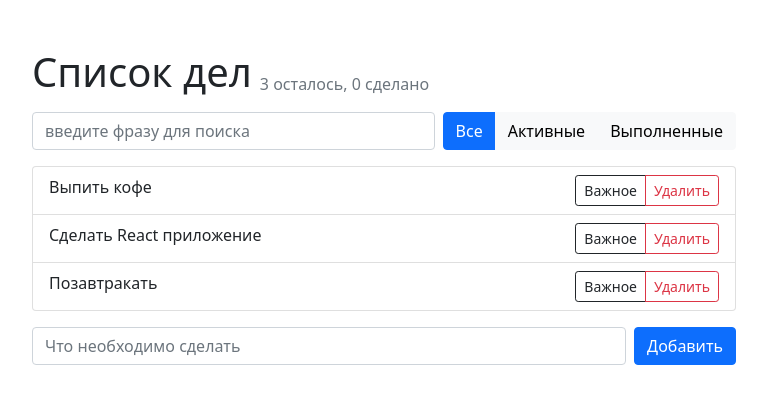
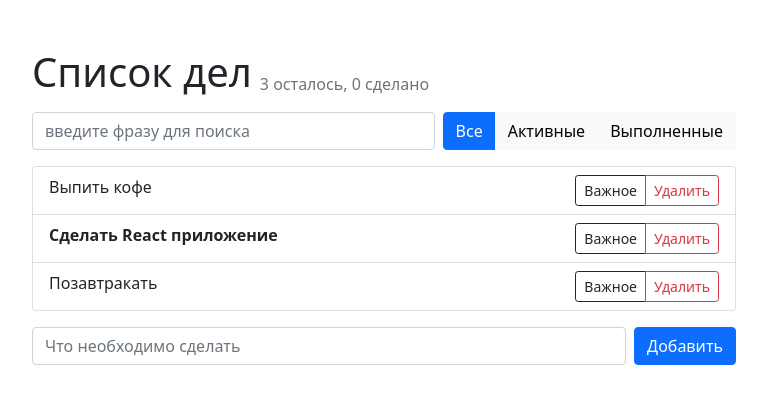
Before and after one commit to anmeshkov/react-todo-list, a React (Create React App) app: page / in a window 1280 px wide. Shown: the top 404 px of the page, without its empty margins (16-783 px from the left). Built offline with nearby package versions, Linux system fonts and the light colour scheme.

Commit message:
feat: реализован функционал важных задач и выполненых задач

```diff
--- a/src/components/App.js
+++ b/src/components/App.js
@@ -5,12 +5,57 @@ import List from "./List";
 import Footer from "./Footer";
 
 class App extends React.Component {
+  // state
   state = {
     todoData: [
-      { id: 0, title: "Выпить кофе" },
-      { id: 1, title: "Сделать React приложение" },
-      { id: 2, title: "Позавтракать" },
+      { id: 0, title: "Выпить кофе", important: false, done: false },
+      {
+        id: 1,
+        title: "Сделать React приложение",
+        important: true,
+        done: false,
+      },
+      { id: 2, title: "Позавтракать", important: false, done: false },
     ],
+  };
+
+  onToggleImportant = (id) => {
+    this.setState((state) => {
+      // 1. находим индекс задачи в массиве todoData
+      const index = state.todoData.findIndex((el) => el.id === id);
+
+      // 2. формируем новый массив {} но с обратным значением important
+      const oldItem = state.todoData[index];
+      const newItem = { ...oldItem, important: !oldItem.important };
+
+      // 3. формируем новый массив [] с новым значением
+      const part1 = state.todoData.slice(0, index);
+      const part2 = state.todoData.slice(index + 1);
+
+      return {
+        todoData: [...part1, newItem, ...part2],
+      };
+    });
+  };
+
+  onToggleDone = (id) => {
+    console.log("onToggleDone");
+    this.setState((state) => {
+      // 1. находим индекс задачи в массиве todoData
+      const index = state.todoData.findIndex((el) => el.id === id);
+
+      // 2. формируем новый массив {} но с обратным значением important
+      const oldItem = state.todoData[index];
+      const newItem = { ...oldItem, done: !oldItem.done, important: false };
+
+      // 3. формируем новый массив [] с новым значением
+      const part1 = state.todoData.slice(0, index);
+      const part2 = state.todoData.slice(index + 1);
+
+      return {
+        todoData: [...part1, newItem, ...part2],
+      };
+    });
   };
 
   render() {
@@ -18,7 +63,11 @@ class App extends React.Component {
       <div>
         <Header />
         <Search />
-        <List data={this.state.todoData}/>
+        <List
+          data={this.state.todoData}
+          onToggleImportant={this.onToggleImportant}
+          onToggleDone={this.onToggleDone}
+        />
         <Footer />
       </div>
     );
--- a/src/components/List.js
+++ b/src/components/List.js
@@ -1,8 +1,15 @@
-import ListItem from './ListItem';
+import ListItem from "./ListItem";
 
 function List(props) {
   const render = props.data.map((task) => {
-		return <ListItem key={task.id} task={task} />;
+    return (
+      <ListItem
+        key={task.id}
+        task={task}
+        onToggleImportant={props.onToggleImportant}
+				onToggleDone={props.onToggleDone}
+      />
+    );
   });
 
   const emptyList = (
@@ -11,7 +18,9 @@ function List(props) {
     </li>
   );
 
-	return <ul className="todo-list">{props.data.length > 0 ? render : emptyList}</ul>;
+  return (
+    <ul className="todo-list">{props.data.length > 0 ? render : emptyList}</ul>
+  );
 }
 
 export default List;
--- a/src/components/ListItem.js
+++ b/src/components/ListItem.js
@@ -2,47 +2,32 @@
 import React from "react";
 
 class ListItem extends React.Component {
-  state = {
-    important: false,
-    done: false,
-  };
-
-  onImportantClick = () => {
-    this.setState((state) => {
-      return {
-        important: !state.important,
-      };
-    });
-  };
-
-  onDoneClick = () => {
-    this.setState((state) => {
-      return {
-        important: false,
-        done: !state.done,
-      };
-    });
-  };
-
   render() {
     let classNames = "todo-item";
 
-    if (this.state.important) {
+    if (this.props.task.important) {
       classNames += " important";
     }
 
-    if (this.state.done) {
+    if (this.props.task.done) {
       classNames += " done";
     }
 
     return (
       <li className={classNames}>
-        <span onClick={this.onDoneClick} className="todo-item-text">
+        <span
+          onClick={() => {
+            this.props.onToggleDone(this.props.task.id);
+          }}
+          className="todo-item-text"
+        >
           {this.props.task.title}
         </span>
         <div className="btn-group">
           <button
-            onClick={this.onImportantClick}
+            onClick={() => {
+              this.props.onToggleImportant(this.props.task.id);
+            }}
             role="button"
             className="btn btn-outline-dark btn-sm"
           >
```
Lines whose indentation alone changed are shown as unchanged.
